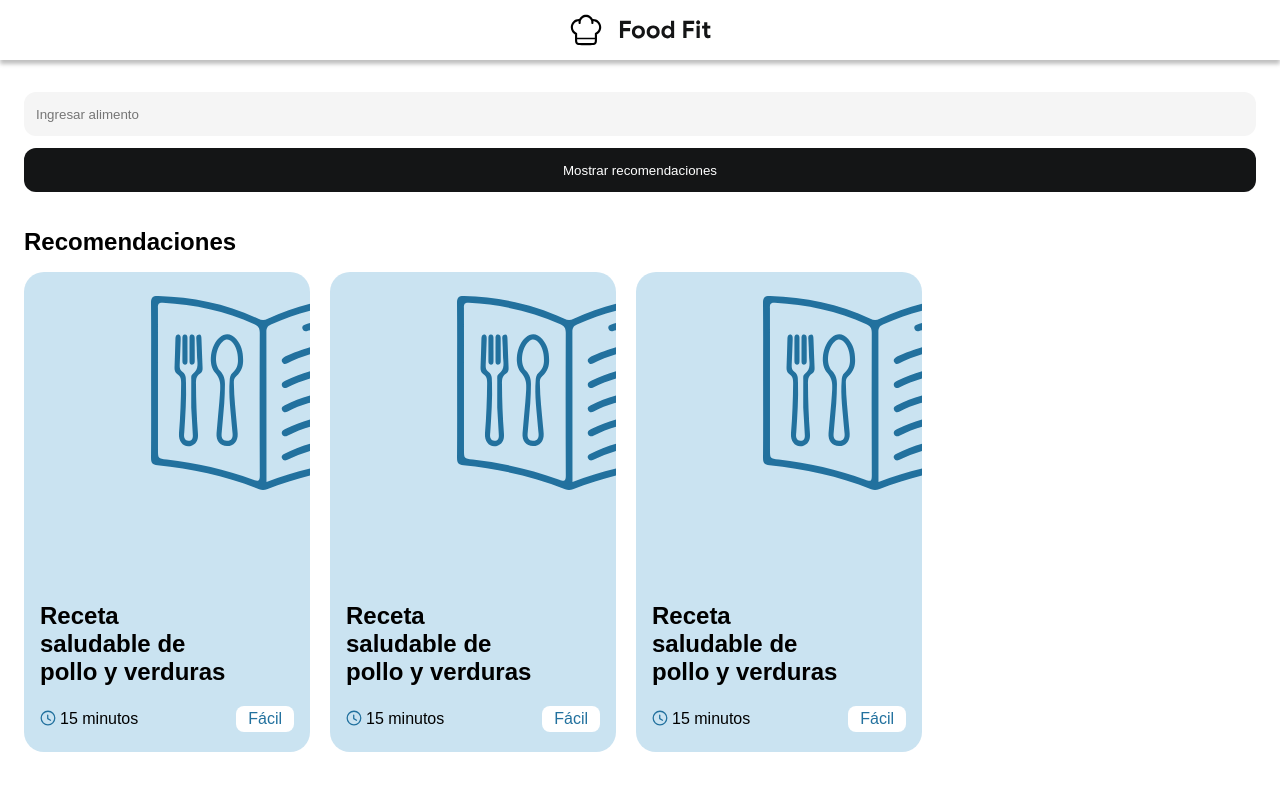
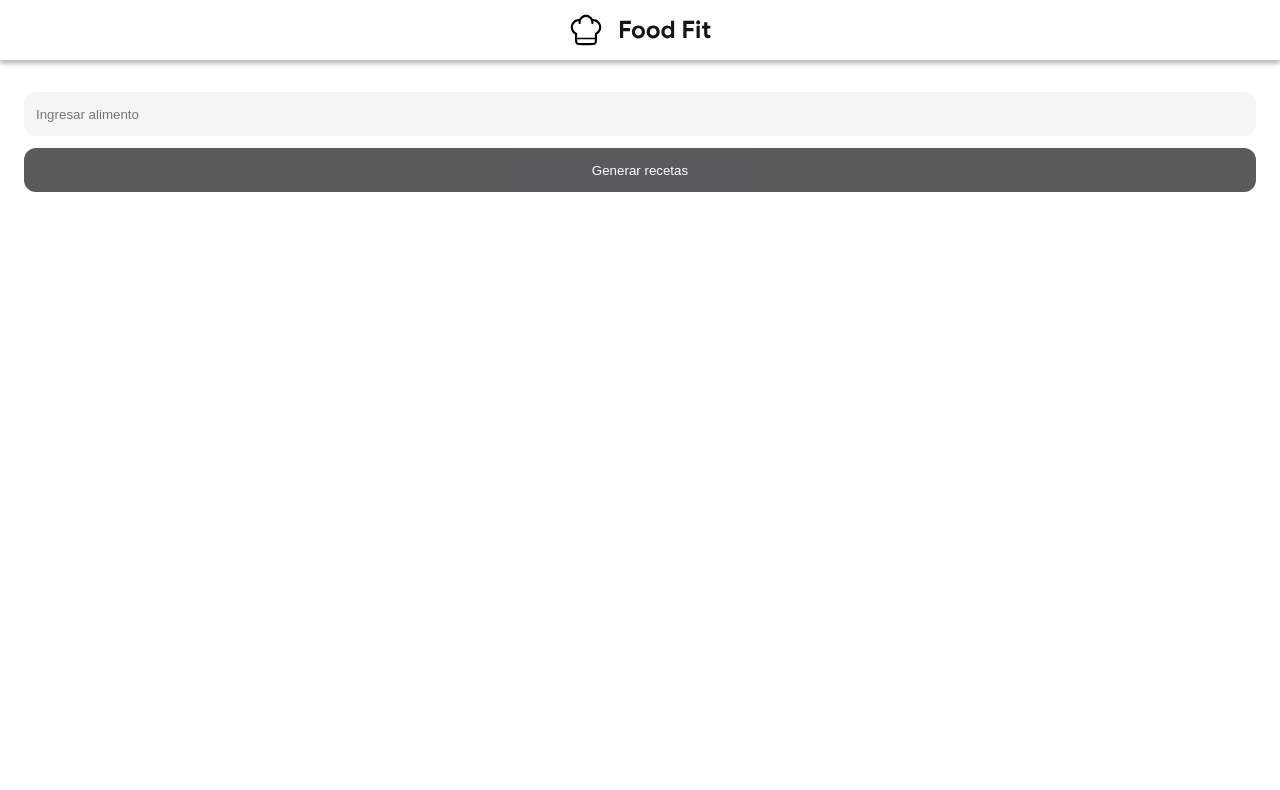
Before and after one commit to lperezp/food-fit-app, an Angular app in the folder food-fit-app/: page /search in a window 1280 px wide. Shown: the top 790 px of the page. Built offline with nearby package versions, Linux system fonts and the light colour scheme.

Commit message:
feat(search-page): implement ingredient search with form validation and loading state

```diff
--- a/food-fit-app/src/app/app.config.ts
+++ b/food-fit-app/src/app/app.config.ts
@@ -2,7 +2,9 @@ import { ApplicationConfig, provideZoneChangeDetection } from '@angular/core';
 import { provideRouter } from '@angular/router';
 
 import { routes } from './app.routes';
+import { provideHttpClient } from '@angular/common/http';
 
 export const appConfig: ApplicationConfig = {
-  providers: [provideZoneChangeDetection({ eventCoalescing: true }), provideRouter(routes)]
+
+  providers: [provideZoneChangeDetection({ eventCoalescing: true }), provideHttpClient(), provideRouter(routes)]
 };
--- a/food-fit-app/src/app/pages/search-page/search-page.component.html
+++ b/food-fit-app/src/app/pages/search-page/search-page.component.html
@@ -1,41 +1,33 @@
 <app-header />
 <div class="container">
-    <form class="container__form">
-        <input class="container__form--input" type="text" aria-label="Ingresar alimento"
+    <form class="container__form" [formGroup]="formSearch">
+        <input class="container__form--input" formControlName="ingredient" type="text" aria-label="Ingresar alimento"
             placeholder="Ingresar alimento" />
-        <button class="container__form--btn" type="button">Mostrar recomendaciones</button>
+        <button class="container__form--btn" type="button" [disabled]="!formSearch.valid"
+            (click)="generateRecipesByIngredient()">
+            Generar recetas
+        </button>
     </form>
+    @if (listFood.length > 0) {
     <h2 class="container__title">Recomendaciones</h2>
     <div class="container__results">
+        @for (item of listFood; track $index) {
         <div class="container__results--item">
-            <h2 class="item__title">Receta saludable de pollo y verduras</h2>
+            <h2 class="item__title">{{item.name}}</h2>
             <div class="item__information">
                 <p class="item__information--time">
                     <img class="icon" src="./images/icon_time.svg" alt="Icon time" />
-                    15 minutos
+                    {{item.preparation_time}}
                 </p>
-                <p class="item__information--level">Fácil</p>
+                <p class="item__information--level">{{item.level}}</p>
             </div>
         </div>
-        <div class="container__results--item">
-            <h2 class="item__title">Receta saludable de pollo y verduras</h2>
-            <div class="item__information">
-                <p class="item__information--time">
-                    <img class="icon" src="./images/icon_time.svg" alt="Icon time" />
-                    15 minutos
-                </p>
-                <p class="item__information--level">Fácil</p>
-            </div>
-        </div>
-        <div class="container__results--item">
-            <h2 class="item__title">Receta saludable de pollo y verduras</h2>
-            <div class="item__information">
-                <p class="item__information--time">
-                    <img class="icon" src="./images/icon_time.svg" alt="Icon time" />
-                    15 minutos
-                </p>
-                <p class="item__information--level">Fácil</p>
-            </div>
-        </div>
+        }
     </div>
+    }
+    @if(isLoading){
+    <div class="container__loader">
+        <span class="loader"></span>
+    </div>
+    }
 </div>
--- a/food-fit-app/src/app/pages/search-page/search-page.component.scss
+++ b/food-fit-app/src/app/pages/search-page/search-page.component.scss
@@ -24,6 +24,11 @@
             background-color: #141516;
             border-radius: 12px;
             color: #ffffff;
+
+            // add style disabled
+            &:disabled {
+                opacity: 0.7;
+            }
         }
     }
 
@@ -84,4 +89,76 @@
             }
         }
     }
+
+    &__loader {
+        margin: 120px 0;
+
+        .loader {
+            width: 100px;
+            height: 100px;
+            display: block;
+            margin: auto;
+            position: relative;
+            background: #222;
+            border-radius: 50%;
+            box-sizing: border-box;
+            transform-origin: 170px 50px;
+            border: 4px solid #333;
+            box-shadow: 3px 4px #0003 inset, 0 0 6px #0002 inset;
+            animation: panmov 0.4s ease-in-out infinite alternate;
+        }
+
+        .loader::before {
+            content: '';
+            position: absolute;
+            left: 50%;
+            top: 50%;
+            transform: translate(-50%, -50%) skew(-15deg, 15deg) rotate(-15deg);
+            width: 55px;
+            height: 53px;
+            background: #fff;
+            background-image:
+                radial-gradient(circle 3px, #fff6 90%, transparent 10%),
+                radial-gradient(circle 12px, #ffc400 90%, transparent 10%),
+                radial-gradient(circle 12px, #ffae00 100%, transparent 0);
+            background-repeat: no-repeat;
+            background-position: -4px -6px, -2px -2px, -1px -1px;
+            box-shadow: -2px -3px #0002 inset, 0 0 4px #0003 inset;
+            border-radius: 47% 36% 50% 50% / 49% 45% 42% 44%;
+            animation: ylmov 0.6s ease-in-out infinite alternate;
+        }
+
+        .loader::after {
+            content: '';
+            position: absolute;
+            left: 100%;
+            top: 48px;
+            height: 15px;
+            width: 70px;
+            background: #222222;
+            border-radius: 0 8px 8px 0;
+            box-shadow: 3px 0 3px #eee2 inset;
+            transform: rotate(5deg) translateX(3px);
+        }
+
+        @keyframes panmov {
+
+            0%,
+            10% {
+                transform: rotate(5deg)
+            }
+
+            90%,
+            100% {
+                transform: rotate(-5deg)
+            }
+        }
+
+        @keyframes ylmov {
+            to {
+                border-radius: 50% 36% 50% 50% / 49% 50% 45% 45%;
+                background-position: -2px -4px, 2px 2px, 1px 1px;
+            }
+        }
+    }
 }
--- a/food-fit-app/src/app/pages/search-page/search-page.component.ts
+++ b/food-fit-app/src/app/pages/search-page/search-page.component.ts
@@ -1,12 +1,36 @@
-import { Component } from '@angular/core';
+import { Component, inject } from '@angular/core';
 import { HeaderComponent } from "../../components/header/header.component";
+import { FoodService } from '../../services/food.service';
+import { FormBuilder, FormGroup, FormsModule, ReactiveFormsModule, Validators } from '@angular/forms';
 
 @Component({
   selector: 'app-search-page',
-  imports: [HeaderComponent],
+  imports: [HeaderComponent, FormsModule, ReactiveFormsModule],
   templateUrl: './search-page.component.html',
   styleUrl: './search-page.component.scss'
 })
 export class SearchPageComponent {
+  private formBuilder = inject(FormBuilder);
+  private foodService = inject(FoodService);
 
+  formSearch: FormGroup = this.formBuilder.group({
+    ingredient: ['', Validators.required]
+  });
+  listFood: any = [];
+  isLoading = false;
+
+  generateRecipesByIngredient() {
+    this.isLoading = true;
+    this.listFood = [];
+    const payload = {
+      data: {
+        ingredient: this.formSearch.value.ingredient,
+        quantity_people: 2
+      }
+    }
+    this.foodService.getRecipesByIngredient(payload).subscribe((data: any) => {
+      this.listFood = data.result;
+      this.isLoading = false;
+    });
+  }
 }
--- /dev/null
+++ b/food-fit-app/src/app/services/food.service.ts
@@ -0,0 +1,17 @@
+import { HttpClient } from '@angular/common/http';
+import { inject, Injectable } from '@angular/core';
+
+@Injectable({
+  providedIn: 'root'
+})
+export class FoodService {
+  private readonly _httpClient = inject(HttpClient);
+
+  getRecipesByIngredient(payload: any) {
+    return this._httpClient.post('https://foodsuggestionflow-v4bqo3zpna-uc.a.run.app', payload);
+  }
+
+  generatedRecipes() {
+    return this._httpClient.get('https://listfoodssuggestionflow-v4bqo3zpna-uc.a.run.app');
+  }
+}
```
Also changed, not shown: 1 other file (tests, documents, lock files or other folders).
